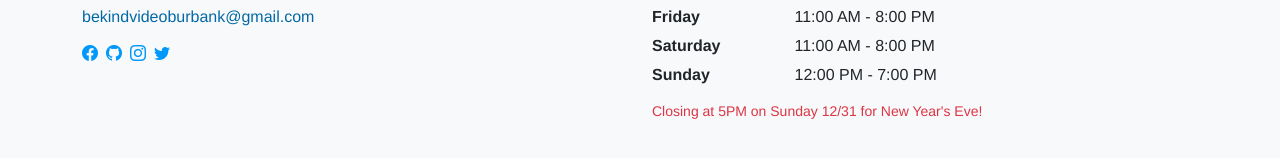
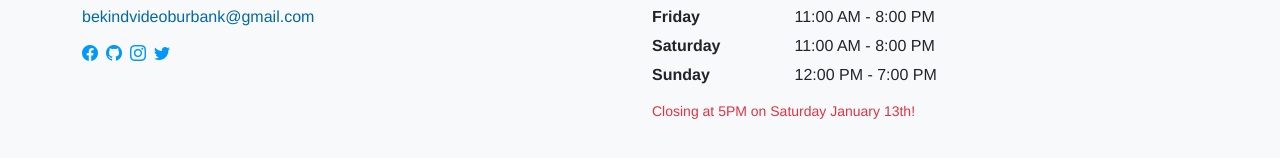
Before and after one commit to arenoir/be-kind-video, a Jekyll site: the page built from index.markdown, in a window 1280 px wide. Shown: the part 724-882 px from the top of the page. Built offline with Jekyll 4.4.1, drawn with Linux system fonts in a browser that asks for light colours.

Commit message:
Update hours.yml
Updated hours for Sat 1/13.

```diff
--- a/_data/hours.yml
+++ b/_data/hours.yml
@@ -15,4 +15,4 @@ days:
     description: '11:00 AM - 8:00 PM'
   - name: Sunday
     description: '12:00 PM - 7:00 PM'
-note: Closing at 5PM on Sunday 12/31 for New Year's Eve!
+note: Closing at 5PM on Saturday January 13th!
```
